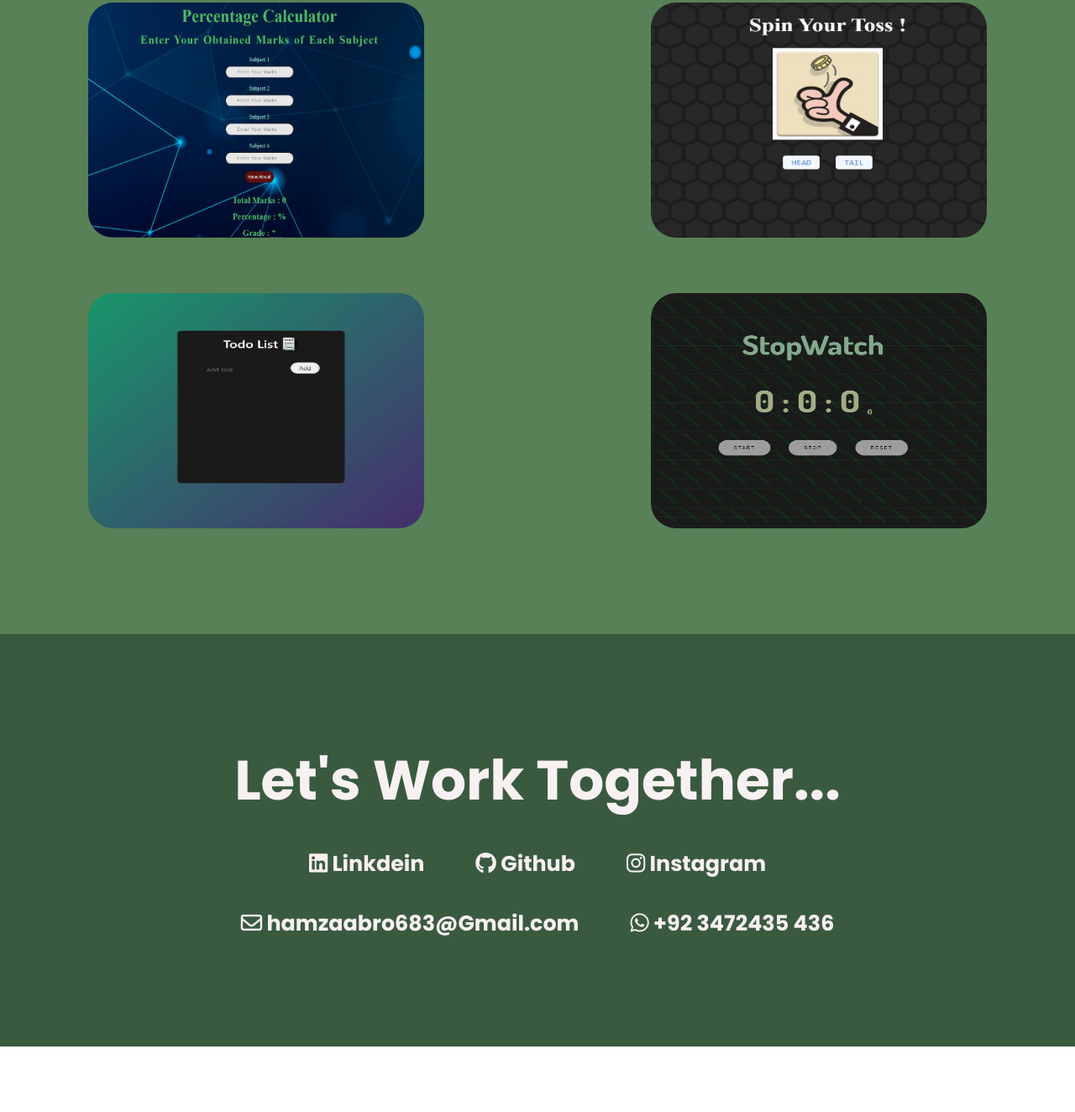
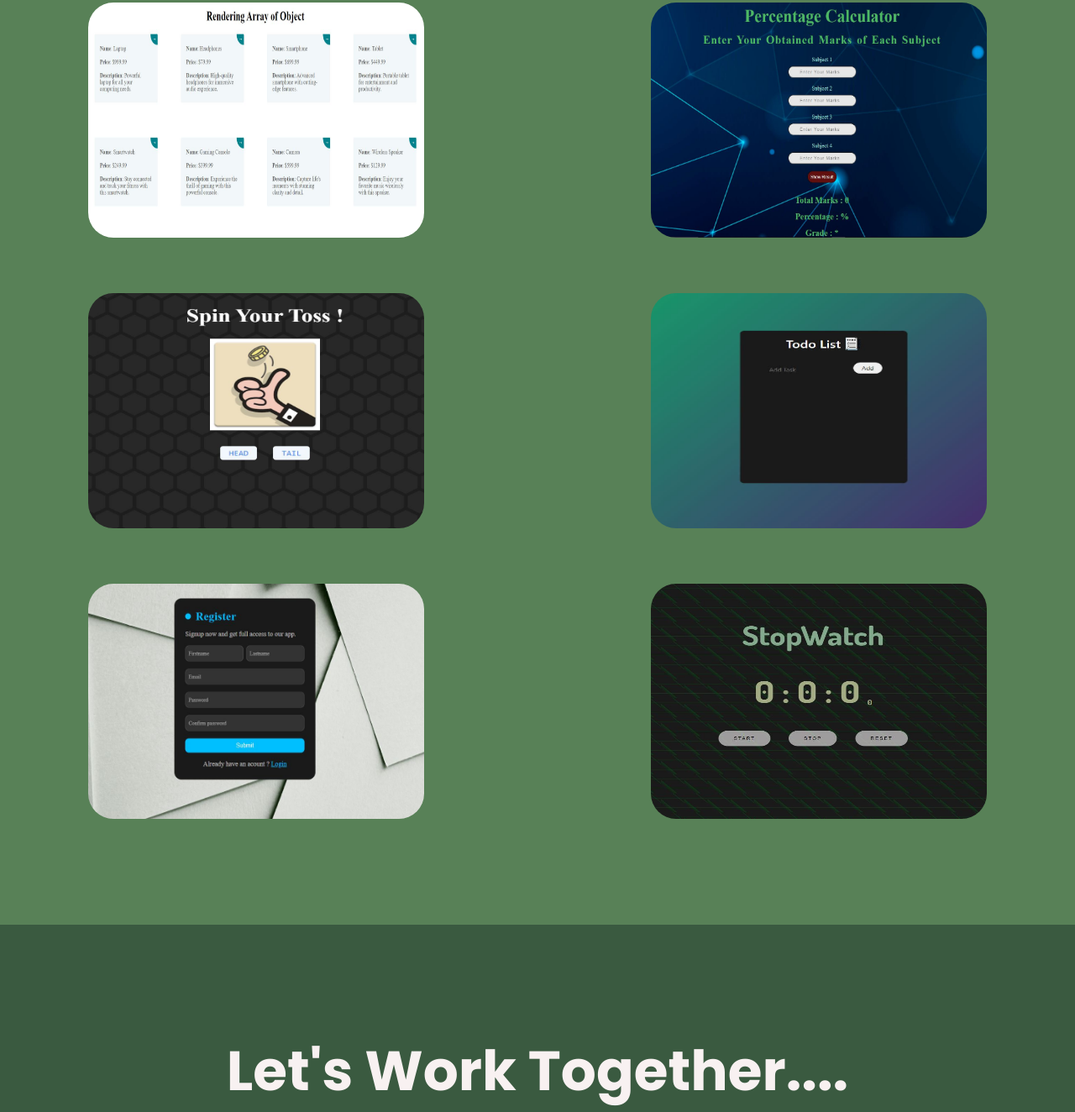
Before and after one commit to Hamzaabro5/Portfolio-Website, a plain HTML site: page index.html in a window 1280 px wide. Shown: the part 2568-3892 px from the top of the page at 84% size. Before the commit the page ends 3814 px from the top, so only its background shows below. Drawn offline with Linux system fonts and the light colour scheme.

Commit message:
Portfolio Website

```diff
--- a/index.html
+++ b/index.html
@@ -55,9 +55,11 @@
 
             <h1 class="htmlprojectheading">JAVASCRIPT PROJECTS</h1>
             <div class="projects">
+                 <div class="card"><a href="https://github.com/Hamzaabro5/Render-products-array-of-object" target="_blank"><img src="./assets/project13.JPG" alt="Project 9"></a></div>
                  <div class="card"><a href="https://github.com/Hamzaabro5/Percentage-Calculator" target="_blank"><img src="./assets/project9.JPG" alt="Project 9"></a></div>
                  <div class="card"><a href="https://github.com/Hamzaabro5/Toss-App" target="_blank"><img src="./assets/project10.JPG" alt="Project 10"></a></div>
                  <div class="card"><a href="https://github.com/Hamzaabro5/Todo-App" target="_blank"><img src="./assets/project11.JPG" alt="Project 11"></a></div>
+                 <div class="card"><a href="https://github.com/Hamzaabro5/SignIn-SignUp-Page" target="_blank"><img src="./assets/project14.JPG" alt="Project 12"></a></div>
                  <div class="card"><a href="https://github.com/Hamzaabro5/Stop-Watch" target="_blank"><img src="./assets/project12.JPG" alt="Project 12"></a></div>
             </div>
 
@@ -65,7 +67,7 @@
 
         <section id="contact" class="Contact-section">
 
-            <h1>Let's Work Together...</h1>
+            <h1>Let's Work Together....</h1>
 
             <div class="contact-tag">
                 <h1><i class="fa-brands fa-linkedin"></i> <a href="https://www.linkedin.com/in/muhammad-hamza-729779262/" target="_blank">Linkdein</a></h1>
```
Also changed, not shown: assets/project13.JPG (added), assets/project14.JPG (added).
